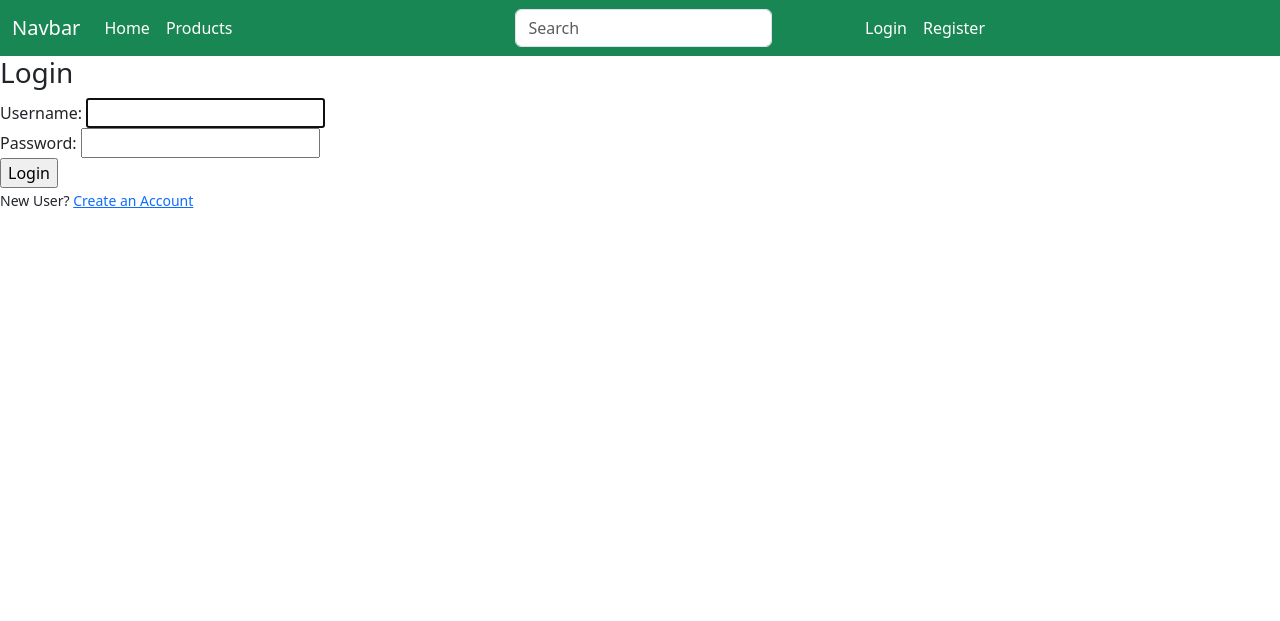
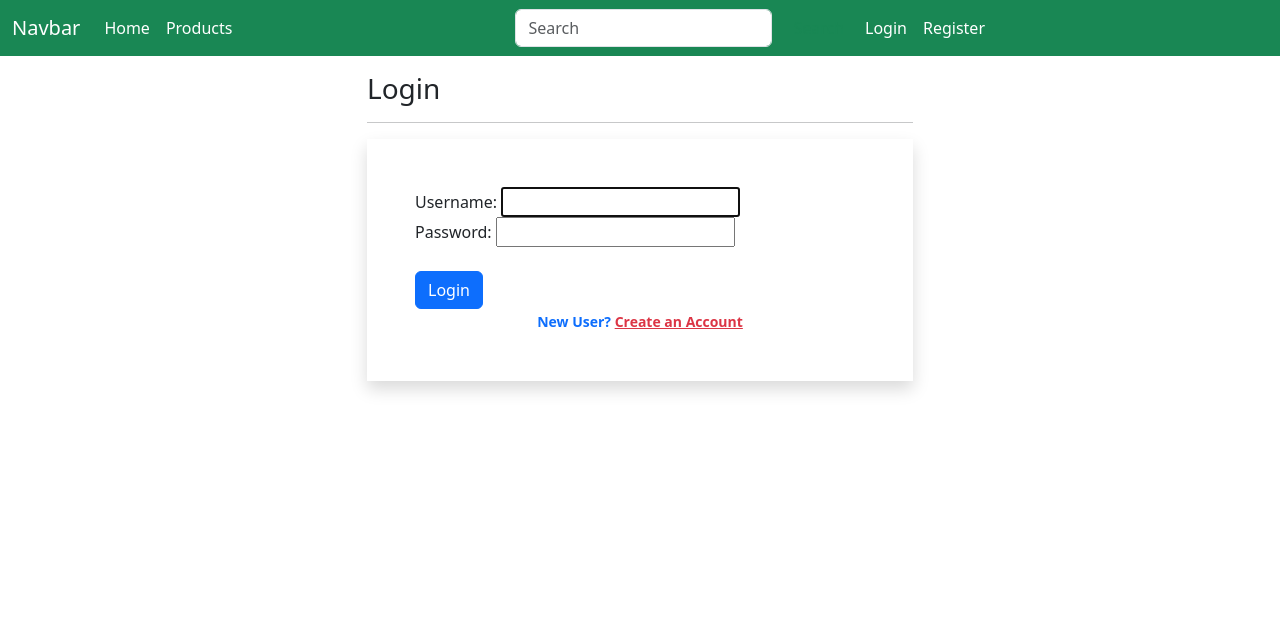
Before and after one commit to Viilhelm/Online-Shopping-Website, a Django app: page /accounts/login/ in a window 1280 px wide. Shown: the top 621 px of the page. Run offline with Django 4.2, Linux system fonts and the light colour scheme; some libraries are stand-ins or nearby versions.

Commit message:
Modified

```diff
--- a/web/templates/customerregistration.html
+++ b/web/templates/customerregistration.html
@@ -3,7 +3,7 @@
 {% block title %}Customer Registration{% endblock title %}
 {% block main-content %}
 <div class="container">
-   <div class="container">
+   <div class="row my-3">
       <div class="col-sm-6 offset-sm-3">
          <h3> Coustomer Registration</h3>
          <hr>
--- a/web/templates/registration/login.html
+++ b/web/templates/registration/login.html
@@ -2,17 +2,21 @@
 {% load static %}
 {% block title %}Login{% endblock title %}
 {% block main-content %}
+<div class="container">
+    <div class="row my-3">
+       <div class="col-sm-6 offset-sm-3">
             <h3>Login</h3>
-    <form action="" method="post" novalidate>
+            <hr>
+            <form action="" method="post" novalidate class="shadow p-5">
                 {% csrf_token %}
                 {% for fm in form%}
                     {{fm.label_tag}} {{fm}} <small class="text-danger">{{fm.errors|striptags}}</small>
                     <br>
                 {% endfor %}
 
-        <input type="submit" value="Login">
-        <div>
-            <small>New User? <a href="{% url 'customerregistration' %}">Create an Account</a></small>
+                <input type="submit" class="btn btn-primary mt-4" value="Login">
+                <div class="text-center text-primary fw-bold">
+                    <small>New User? <a href="{% url 'customerregistration' %}" class="text-danger">Create an Account</a></small>
                 </div>
 
                 {% if form.non_field_errors %}
@@ -22,4 +26,8 @@
                 {% endif %}
 
             </form>
+        </div>
+    </div>
+</div>
+
 {% endblock main-content %}
```
Lines whose indentation alone changed are shown as unchanged.
